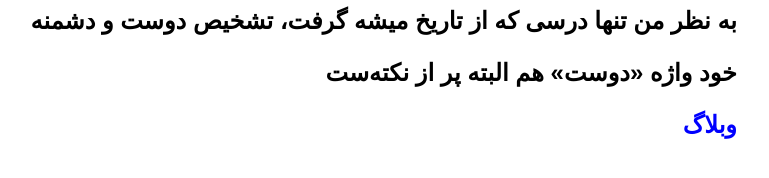
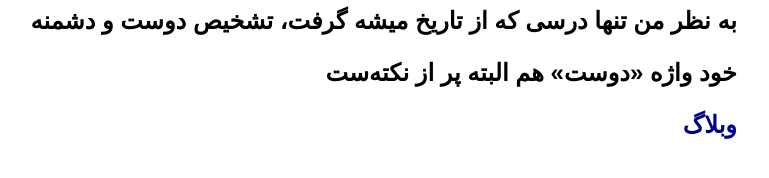
Before and after one commit to darkblog/darkblog.github.io, a Jekyll site: the page built from _posts/2024-7-4-2.md, in a window 1280 px wide. Shown: the part 404-582 px from the top of the page, without its empty margins (392-1161 px from the left). Built offline with Jekyll 4.4.1, drawn with Linux system fonts in a browser that asks for light colours.

Commit message:
Update post.html

```diff
--- a/_layouts/post.html
+++ b/_layouts/post.html
@@ -7,7 +7,7 @@
 <head>
 <title>{{ page.title }}</title>
 <meta name="viewport" content="width=device-width">
-<style>body{font-family:sans-serif;margin:auto;padding:1em;max-width:80ch}a{text-decoration:none;color:blue}</style>
+<style>body{font-family:sans-serif;margin:auto;padding:1em;max-width:80ch}a{text-decoration:none;color:darkblue}</style>
 </head>
 <body>
 <h1>{{ page.title }}</h1>
```
